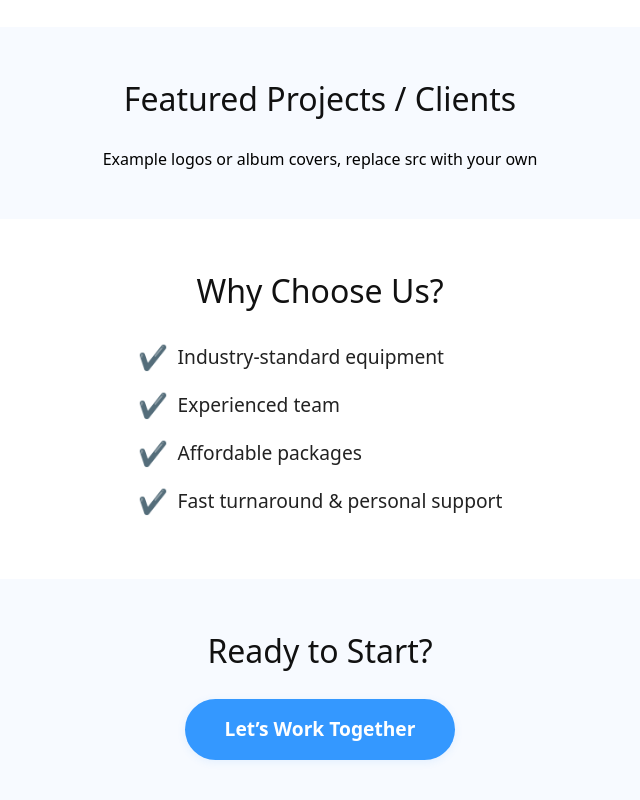
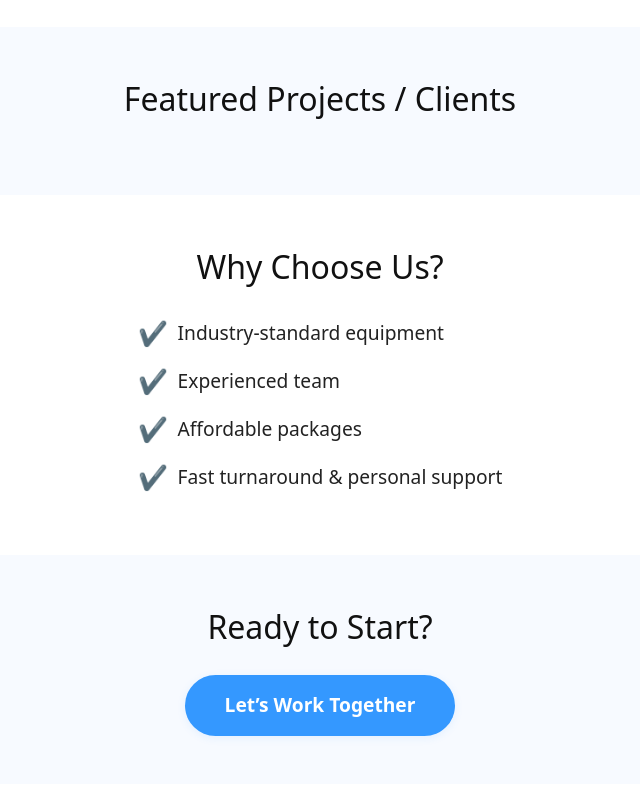
Before and after one commit to anon381/kidus-production, a Next.js app: page / in a window 1280 px wide. Shown: the part 3609-4409 px from the top of the page, without its empty margins (320-960 px from the left). Built offline with nearby package versions, Linux system fonts and the light colour scheme.

Commit message:
src file are updated

```diff
--- a/src/app/page.tsx
+++ b/src/app/page.tsx
@@ -384,7 +384,6 @@ export default function Home() {
         <section style={{ width: "100%", background: "#f7faff", padding: "3rem 0", display: "flex", flexDirection: "column", alignItems: "center" }}>
           <h2 style={{ color: "#111", fontSize: "2rem", marginBottom: "1.5rem" }}>Featured Projects / Clients</h2>
           <div style={{ display: "flex", flexWrap: "wrap", gap: "2rem", justifyContent: "center", alignItems: "center", width: "100%", maxWidth: 1200 }}>
-            Example logos or album covers, replace src with your own
              {/* Add more as needed */}
           </div>
         </section>
```
